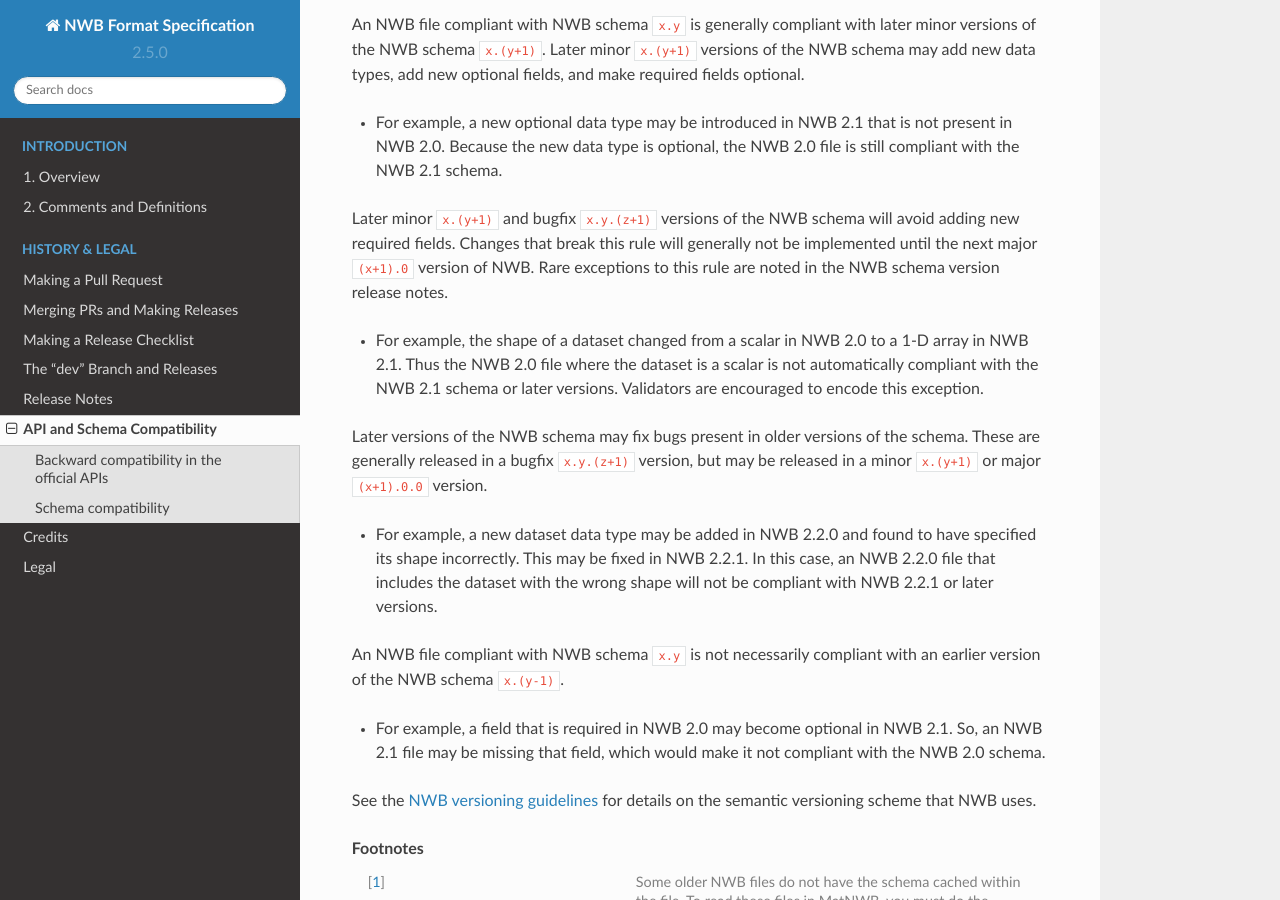
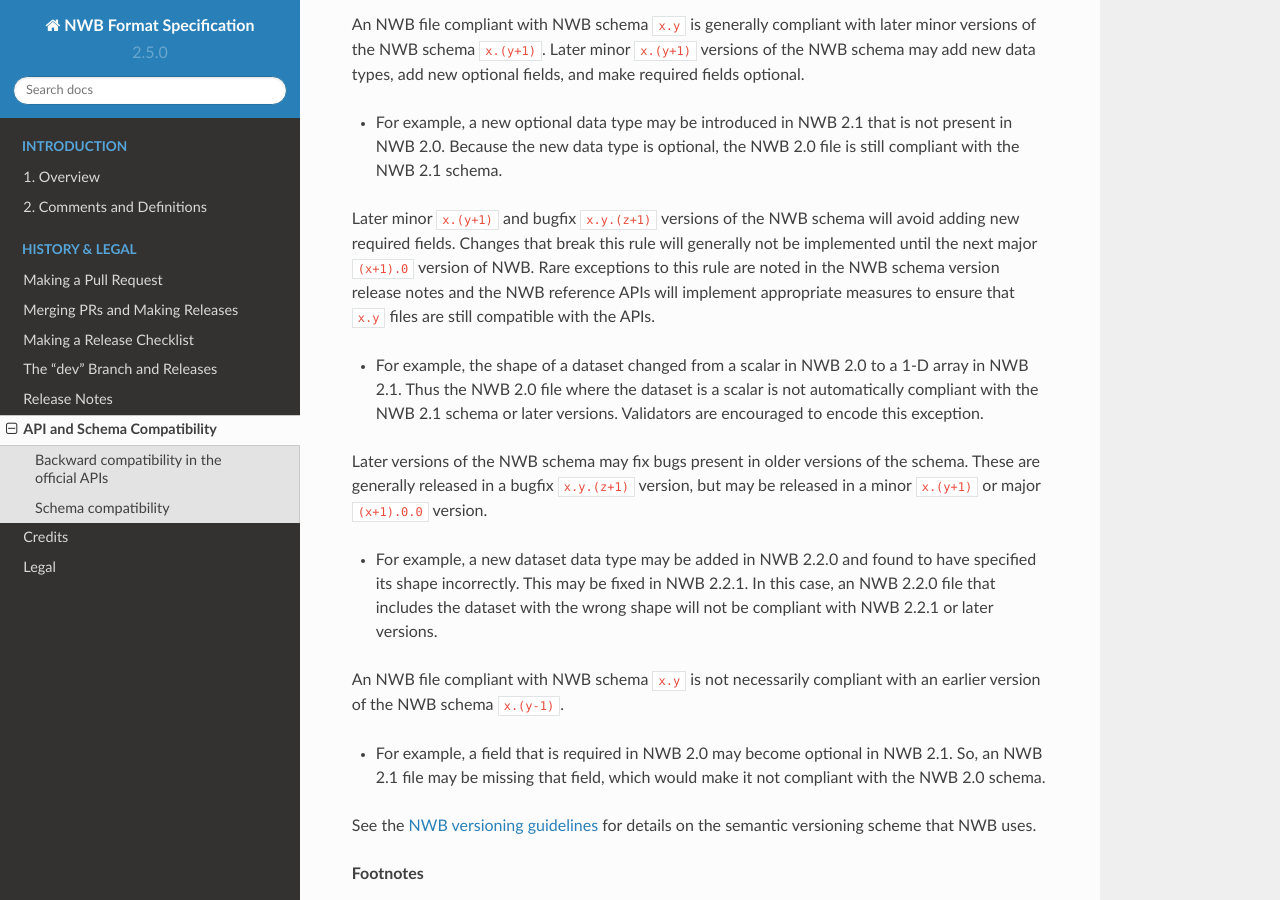
Before and after one commit to NeurodataWithoutBorders/nwb-schema, a Sphinx documentation site: the page built from docs/format/source/compatibility.rst, in a window 1280 px wide and 900 px high, scrolled down 763 px. Built offline with Sphinx 7.4.7 and the Read the Docs theme 2.0.0, drawn with Linux system fonts in a browser that asks for light colours.

Commit message:
Update docs/format/source/compatibility.rst
Co-authored-by: Oliver Ruebel <oruebel@users.noreply.github.com>

```diff
--- a/docs/format/source/compatibility.rst
+++ b/docs/format/source/compatibility.rst
@@ -33,7 +33,9 @@ optional fields, and make required fields optional.
 
 Later minor ``x.(y+1)`` and bugfix ``x.y.(z+1)`` versions of the NWB schema will avoid adding new required
 fields. Changes that break this rule will generally not be implemented until the next major ``(x+1).0``
-version of NWB. Rare exceptions to this rule are noted in the NWB schema version release notes.
+version of NWB. Rare exceptions to this rule are noted in the NWB schema version release notes
+and the NWB reference APIs will implement appropriate measures to ensure that ``x.y`` files are still
+compatible with the APIs.
 
 - For example, the shape of a dataset changed from a scalar in NWB 2.0 to a 1-D array in NWB 2.1. Thus the NWB
   2.0 file where the dataset is a scalar is not automatically compliant with the NWB 2.1 schema or later
```
